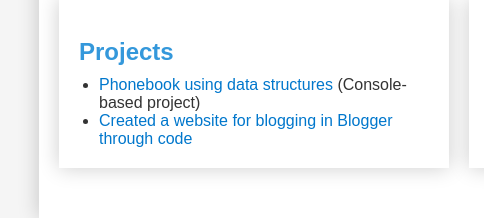
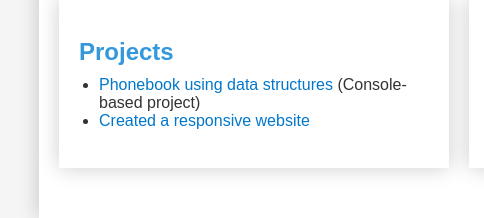
Before and after one commit to Durgeshkeshri/online_resume, a plain HTML site: page index.html in a window 1280 px wide. Shown: the part 582-800 px from the top of the page, 181-665 px from the left. Drawn offline with Linux system fonts and the light colour scheme.

Commit message:
Update index.html

```diff
--- a/index.html
+++ b/index.html
@@ -62,7 +62,7 @@
                 <h2>Projects</h2>
                 <ul>
                     <li><a href="https://www.example-project1.com" target="_blank">Phonebook using data structures</a> (Console-based project)</li>
-                    <li><a href="https://www.example-project2.com" target="_blank">Created a website for blogging in Blogger through code</a></li>
+                    <li><a href="https://durgeshkeshri.github.io/fun_web/" target="_blank">Created a responsive website</a></li>
                 </ul>
             </div>
         </section>
```
